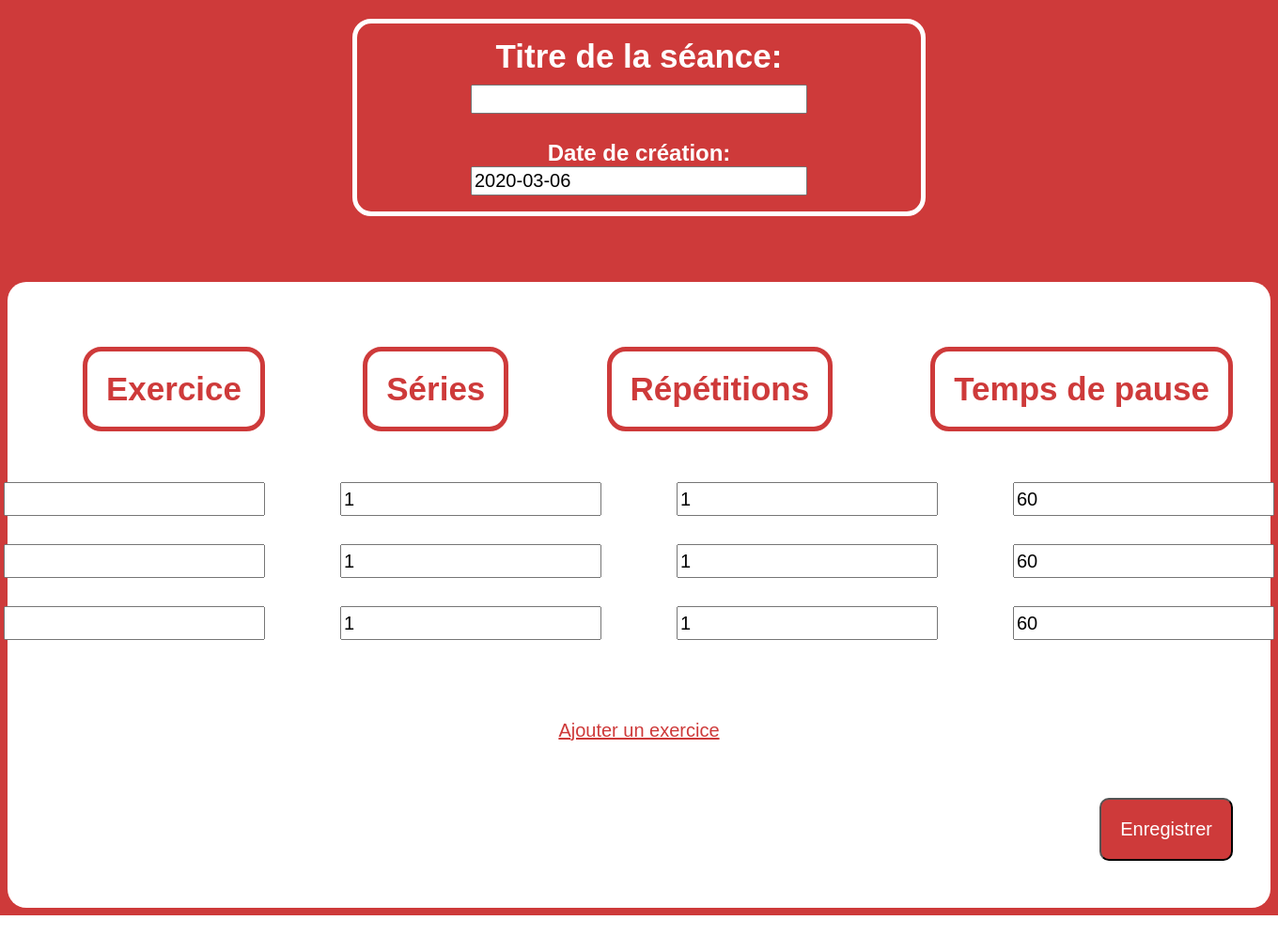
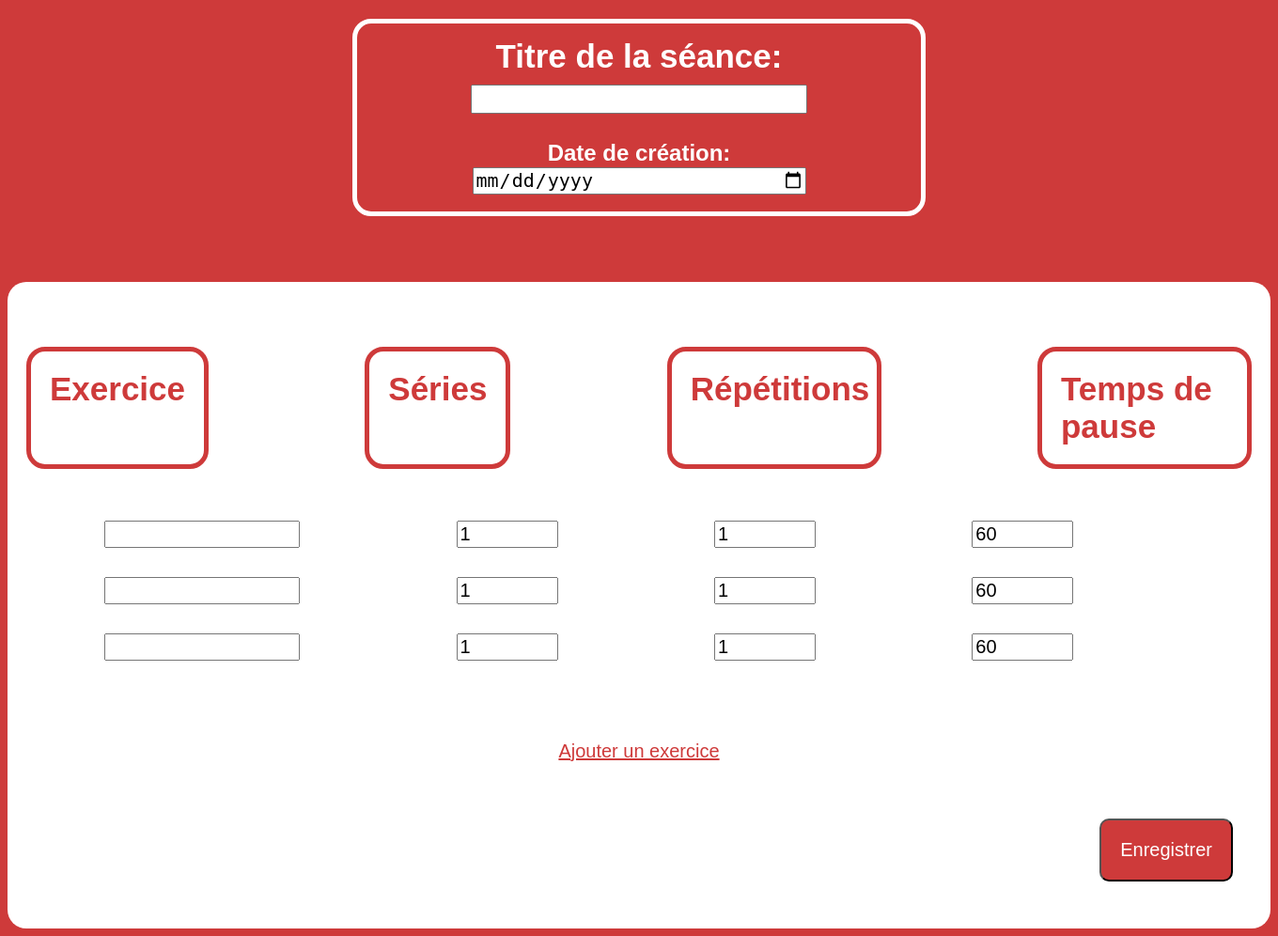
Before and after one commit to chloefont/planyourshape, a Django app: page /sessioncreation/ in a window 1360 px wide. Shown: the whole page at 94% size. Before the commit the page ends 974 px from the top, so only its background shows below. Run offline with Django 3.2, Linux system fonts and the light colour scheme.

Commit message:
(CHLOE-2) fix for new rows + little screen CSS

```diff
--- a/projet_muscu/muscu_site/static/css/style.css
+++ b/projet_muscu/muscu_site/static/css/style.css
@@ -86,12 +75,6 @@ html {
   padding-right: 40px;
   padding-top: 10px;
   padding-bottom: 50px;
-}
-
-.fields-col input {
-  height: 30px;
-  width: 270px;
-  font-size: 20px;
 }
 
 .block1 {
@@ -145,6 +128,51 @@ html {
   padding-right: 40px;
 }
 
+.fields-col input {
+  height: 30px;
+  width: 270px;
+  font-size: 20px;
+}
+
+
+/* diverse */
+
+.text-align {
+  text-align: center;
+}
+
 .hidden {
   display: none;
 }
+
+@media(max-width: 1430px) {
+  .fields-col input {
+    height: auto;
+    width: 100px;
+    font-size: auto;
+  }
+
+  .exercice input {
+    height: auto;
+    width: 200px;
+    font-size: auto;
+  }
+
+  .fields-container {
+    padding-left: 20px;
+  }
+
+  .fields-row {
+    display: flex;
+    justify-content: space-around;
+  }
+
+  .second-title {
+    padding-left: 20px;
+    padding-right: 20px;
+  }
+
+  .second-title h2 {
+    max-width: 178px;
+  }
+}
--- a/projet_muscu/muscu_site/templates/muscu_site/session_creation.html
+++ b/projet_muscu/muscu_site/templates/muscu_site/session_creation.html
@@ -13,15 +13,17 @@
     <div class="title">
       <label class="title-label">
         Titre de la séance:<br>
+      </label>
         {{ session_form.session_title }}
-      </label>
+
     </div><br>
     <div class="date">
       <label >
         Date de création:<br>
-        {{ session_form.date }}
-        {{ session_form.date.errors }}
       </label>
+      <input type="date" name="date" value="">
+      {{ session_form.date.errors }}
+
     </div>
 
   </div>
@@ -40,7 +42,7 @@
     <div class="fields-container">
       {% for form in exercice_formset %}
       <div class="fields-row">
-        <div class="fields-col">
+        <div class="fields-col exercice">
           {{form.exercice}}
         </div>
         <div class="fields-col">
@@ -66,7 +68,7 @@
 
     <div class="hidden extra-row">
       <div class="fields-row">
-        <div class="fields-col">
+        <div class="fields-col exercice">
           {{exercice_formset.empty_form.exercice}}
         </div>
         <div class="fields-col">
@@ -89,18 +91,17 @@
   var buttonAdd = document.querySelector('.button-add');
 
   function addRow(){
-    const extraRow = document.querySelector('.extra-row');
+    const extraRow = document.querySelector('.extra-row .fields-row');
     const fieldContainer = document.querySelector('.fields-container');
 
-    let isInput = false;
-    const fieldsUnit = document.querySelectorAll('.fields-container .fields-row .fields-col input')
-    fieldsUnit.forEach(input => {
-      console.log(input);
-    })
 
     newnbRow = document.querySelector('#id_form-TOTAL_FORMS').value++;
-    finalExtraRow = extraRow.innerHTML.replace(/__prefix__/g, newnbRow);
-    fieldContainer.innerHTML += finalExtraRow;
+    let clonedRow = extraRow.cloneNode(true);
+    clonedRow.innerHTML = clonedRow.innerHTML.replace(/__prefix__/g, newnbRow);
+    fieldContainer.appendChild(clonedRow);
+
+    //finalExtraRow = extraRow.innerHTML.replace(/__prefix__/g, newnbRow);
+    //fieldContainer.innerHTML += finalExtraRow;
   }
 
   buttonAdd.addEventListener('click', addRow);
```
Also changed, not shown: other parts of projet_muscu/muscu_site/static/css/style.css (+28 -39 lines).
